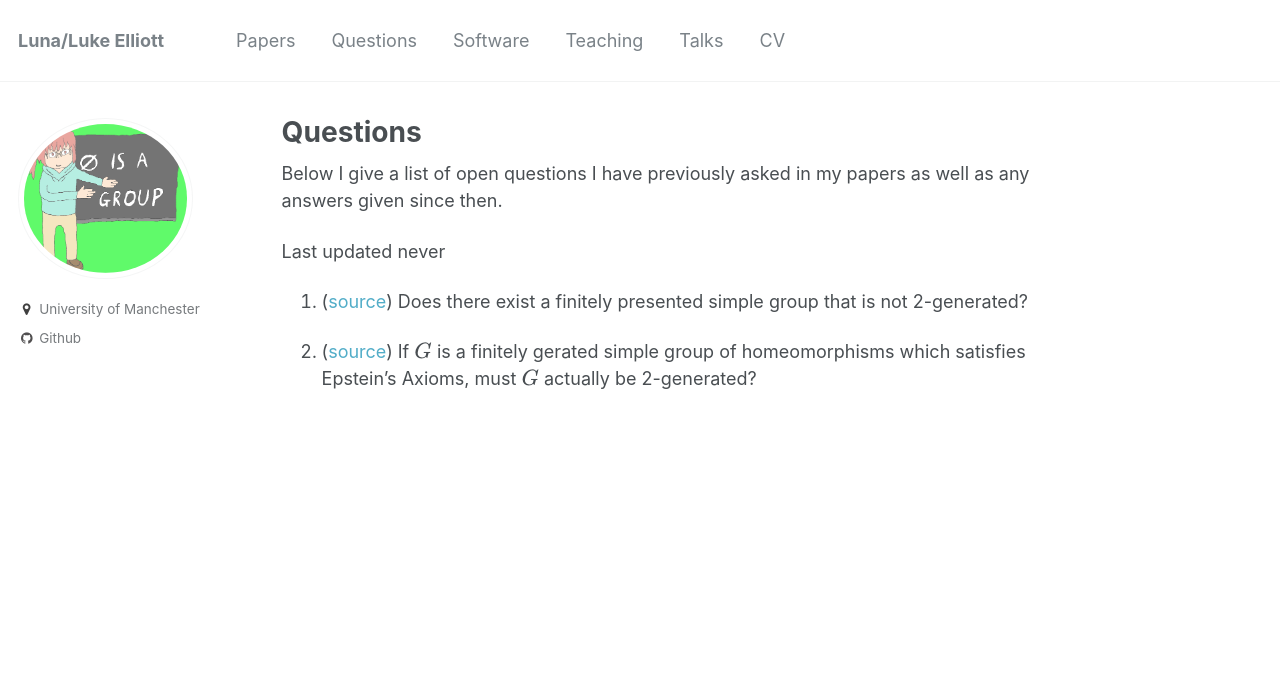
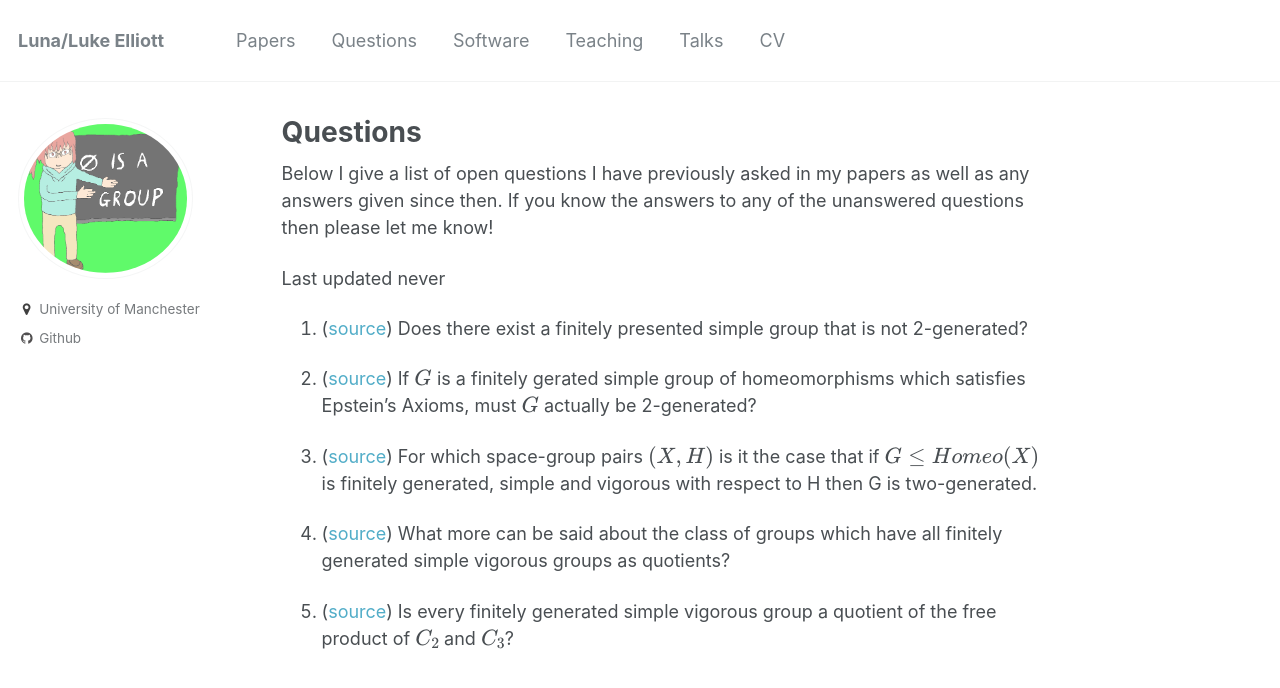
Before and after one commit to le27/L-Elliott, a Jekyll site: the page built from _pages/questions.md, in a window 1280 px wide. Shown: the top 688 px of the page. Built offline with Jekyll 4.4.1, drawn with Linux system fonts in a browser that asks for light colours; formulas are drawn with MathJax 3.

Commit message:
Update questions.md

```diff
--- a/_pages/questions.md
+++ b/_pages/questions.md
@@ -5,7 +5,7 @@ author_profile: true
 ---
 {% include base_path %}
 
-Below I give a list of open questions I have previously asked in my papers as well as any answers given since then.
+Below I give a list of open questions I have previously asked in my papers as well as any answers given since then. If you know the answers to any of the unanswered questions then please let me know!
 
 Last updated never
 
@@ -13,3 +13,16 @@ Last updated never
 1. ([source](https://arxiv.org/pdf/2008.04791)) Does there exist a finitely presented simple group that is not 2-generated?
 
 1. ([source](https://arxiv.org/pdf/2008.04791)) If $G$ is a finitely gerated simple group of homeomorphisms which satisfies Epstein's Axioms, must $G$ actually be 2-generated?
+
+1. ([source](https://arxiv.org/pdf/2008.04791))
+For which space-group pairs $(X, H)$ is it the case that if $G ≤ Homeo(X)$
+is finitely generated, simple and vigorous with respect to H then G is two-generated.
+
+
+1. ([source](https://arxiv.org/pdf/2008.04791))
+What more can be said about the class of groups which have all finitely generated simple vigorous groups as quotients?
+
+
+
+1. ([source](https://arxiv.org/pdf/2008.04791))
+Is every finitely generated simple vigorous group a quotient of the free product of $C_2$ and $C_3$?
```
